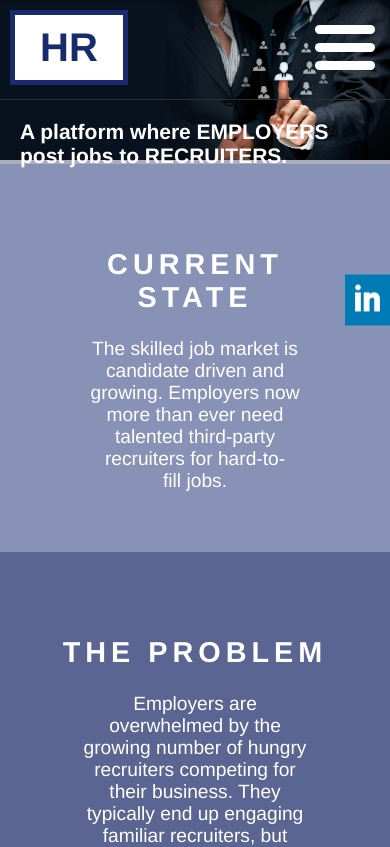
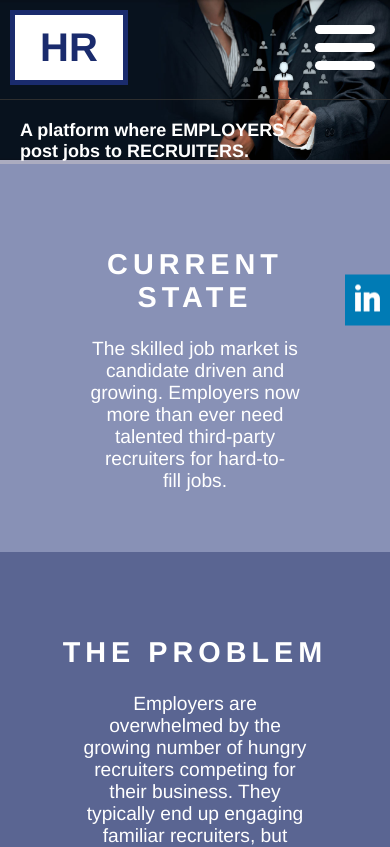
Before and after one commit to mikeint/migaloo, a React (Create React App) app in the folder client/: page / in a window 390 px wide. Shown: the top 847 px of the page. Built offline with nearby package versions, Linux system fonts and the light colour scheme.

Commit message:
Fixed text size for small resolutions, and added pointer to hamburger menu

```diff
--- a/client/src/layout/Landing/Landing.css
+++ b/client/src/layout/Landing/Landing.css
@@ -214,6 +214,9 @@
     margin-top: 7px !important;
 }
 
+.hmbSpanA {
+    cursor: pointer;
+}
 #nav-icon1 span:nth-child(1) {
     top: 0px;
 }
@@ -273,3 +276,9 @@
     }
 
 }
+@media only screen and (max-width: 500px) {
+    .heroText {
+        font-size: 18px;
+    }
+
+}
```
